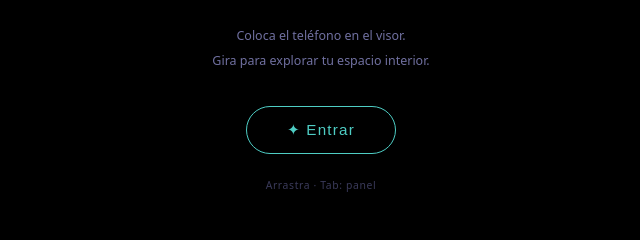
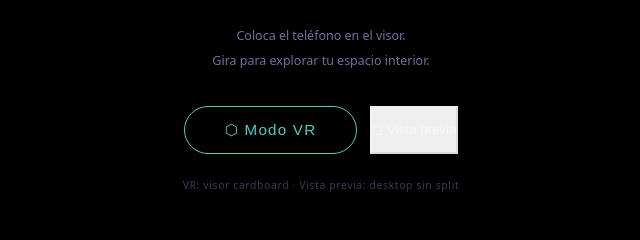
Before and after one commit to jeria88/mirrorwork, a Django app: template templates/vr/index.html in a window 1280 px wide. Shown: the part 337-577 px from the top of the page, without its empty margins (319-959 px from the left). Run offline with Django 5.2, Linux system fonts and the light colour scheme; the template is opened without the code that fills it, so the values that code supplies are empty; some libraries are stand-ins or nearby versions.

Commit message:
fix: VR hub — 3 bugs críticos de geometría y render
Bug 1 (panel invisible en cosmos):
  panelRig nunca seguía la posición de la cámara — cosmos tiene cámara
  en (0,22,95), panel quedaba a ~100u de distancia y era microscópico.
  Fix: panelRig.position.copy(camera.position) cada frame.

Bug 2 (efectos "paint" en desktop):
  StereoEffect divide la pantalla en 2, partículas a mitad de resolución.
  Fix: modo Vista previa (renderer.render sin split) + modo VR (StereoEffect).
  Dos botones en el overlay: ⬡ Modo VR / ◻ Vista previa.

Bug 3 (dock invisible, gaze nunca lo tocaba):
  dockGroup a y=-1.85 con radio 2.8 → ~33° abajo del horizonte, fuera
  del gaze natural. Fix: y=-0.9, radio 2.2, botones .56×.28 (era .42×.21),
  canvas 512×256 (era 256×128).

Co-Authored-By: Claude Sonnet 4.6 <noreply@anthropic.com>

```diff
--- a/templates/vr/index.html
+++ b/templates/vr/index.html
@@ -78,8 +78,11 @@
   <p class="ov-tag">MirrorWork VR</p>
   <h1 class="ov-name">Hola, {{ user_name }}</h1>
   <p class="ov-hint" id="ov-hint">Coloca el teléfono en el visor.<br>Gira para explorar tu espacio interior.</p>
-  <button id="btn-vr">✦ Entrar</button>
-  <p class="desk-hint" id="ov-desk">Arrastra · Tab: panel</p>
+  <div style="display:flex;gap:.8rem;justify-content:center;flex-wrap:wrap">
+    <button id="btn-vr">⬡ Modo VR</button>
+    <button id="btn-preview" style="border-color:rgba(255,255,255,.25);color:rgba(255,255,255,.5)">◻ Vista previa</button>
+  </div>
+  <p class="desk-hint" id="ov-desk">VR: visor cardboard · Vista previa: desktop sin split</p>
 </div>
 
 <a href="{% url 'dashboard' %}" id="btn-back">← Salir</a>
@@ -378,10 +381,10 @@ const PANEL_FRAG=`
   }`;
 const panelUnis={uTex:{value:panelTex},uReveal:{value:0.0},uT:{value:0.0}};
 const panelMat=new THREE.ShaderMaterial({uniforms:panelUnis,vertexShader:VERT,fragmentShader:PANEL_FRAG,transparent:true,side:THREE.DoubleSide});
-const panelMesh=new THREE.Mesh(new THREE.PlaneGeometry(4.8,2.4),panelMat);
+const panelMesh=new THREE.Mesh(new THREE.PlaneGeometry(3.8,1.9),panelMat); // ratio 2:1, ocupa ~60% FOV
 const panelRig=new THREE.Object3D();
 scene.add(panelRig); panelRig.add(panelMesh);
-panelMesh.position.set(0,-0.3,-3.2);
+panelMesh.position.set(0,0.1,-3.0); // 3 unidades frente, ligeramente sobre el centro
 
 let revealProgress=0, revealActive=false, revealFading=false;
 function startReveal(from=0){revealProgress=from;revealActive=true;}
@@ -569,14 +572,14 @@ const VR_SECTIONS = [
 ];
 let curSecIdx = 0;
 
-// Canvas por botón de dock
-const BTN_W=256, BTN_H=128;
+// Canvas por botón de dock — 512×256 para mejor legibilidad
+const BTN_W=512, BTN_H=256;
 VR_SECTIONS.forEach(sec => {
   sec.btnCanvas = document.createElement('canvas');
   sec.btnCanvas.width=BTN_W; sec.btnCanvas.height=BTN_H;
   sec.btnTex = new THREE.CanvasTexture(sec.btnCanvas);
   sec.btnMat = new THREE.MeshBasicMaterial({map:sec.btnTex, transparent:true, side:THREE.DoubleSide, depthWrite:false});
-  sec.btnMesh = new THREE.Mesh(new THREE.PlaneGeometry(.42,.21), sec.btnMat);
+  sec.btnMesh = new THREE.Mesh(new THREE.PlaneGeometry(.56,.28), sec.btnMat); // más grande
   sec.gazeTime = 0;
 });
 
@@ -603,15 +606,17 @@ function drawDockBtn(sec, progress=0, isActive=false){
 
 // Grupo del dock — hijo del panelRig, debajo del panel
 const dockGroup = new THREE.Group();
-dockGroup.position.set(0,-1.85,0);
+dockGroup.position.set(0,-0.9,0); // -0.9 = ~24° abajo, visible sin agachar la cabeza
 panelRig.add(dockGroup);
 
 const N_SEC=VR_SECTIONS.length;
-const SPREAD=1.05; // radianes totales del arco
+const SPREAD=1.15; // radianes totales del arco
+const DOCK_R=2.2;  // radio reducido para que los botones queden más cerca
 VR_SECTIONS.forEach((sec,i)=>{
   const angle=-SPREAD/2+(i/(N_SEC-1))*SPREAD;
-  sec.btnMesh.position.set(Math.sin(angle)*2.8,0,-Math.cos(angle)*2.8);
-  sec.btnMesh.lookAt(dockGroup.position); // mirando al centro
+  sec.btnMesh.position.set(Math.sin(angle)*DOCK_R,0,-Math.cos(angle)*DOCK_R);
+  // lookAt en espacio local del dockGroup: centro del arco
+  sec.btnMesh.lookAt(new THREE.Vector3(0,0,0));
   sec.btnMesh.userData.secIdx=i;
   dockGroup.add(sec.btnMesh);
   drawDockBtn(sec,0,i===0);
@@ -777,9 +782,12 @@ document.addEventListener('keydown',e=>{
   if(e.code==='Space'&&_aes==='psychedelic'){e.preventDefault();triggerFade((curPsychScene+1)%4);}
 });
 
-// ── Botón de entrada ──────────────────────────────────────────────────────
-document.getElementById('btn-vr').addEventListener('click',async()=>{
-  if(typeof DeviceOrientationEvent?.requestPermission==='function'){
+// ── Entrada ────────────────────────────────────────────────────────────────
+let _useEffect=true; // true=StereoEffect (VR), false=render normal (preview)
+
+async function enterVR(stereo){
+  _useEffect=stereo;
+  if(stereo && typeof DeviceOrientationEvent?.requestPermission==='function'){
     try{const r=await DeviceOrientationEvent.requestPermission();if(r!=='granted'){alert('Permiso denegado.');return;}}catch(e){}
   }
   document.getElementById('overlay').style.display    ='none';
@@ -787,11 +795,12 @@ document.getElementById('btn-vr').addEventListener('click',async()=>{
   document.getElementById('section-label').style.display='block';
   document.getElementById('vr-status').style.display  ='block';
   document.getElementById('reticle').style.display    ='block';
-  // Dibujar sección inicial (hub)
   drawHubPanel(); panelTex.needsUpdate=true;
   startReveal(0);
   requestAnimationFrame(loop);
-});
+}
+document.getElementById('btn-vr').addEventListener('click',()=>enterVR(true));
+document.getElementById('btn-preview').addEventListener('click',()=>enterVR(false));
 
 // ── Loop ──────────────────────────────────────────────────────────────────
 const _rigQ=new THREE.Quaternion();
@@ -830,10 +839,13 @@ function loop(ts){
   else{_eu.set(pitch,yaw,0,'YXZ');camera.quaternion.setFromEuler(_eu);}
 
   // Panel + dock siguen la cabeza
+  // posición: cámara exacta; rotación: lag suave (slerp)
+  panelRig.position.copy(camera.position);
   _rigQ.copy(camera.quaternion);
   panelRig.quaternion.slerp(_rigQ,.03);
 
-  effect.render(scene,camera);
+  if(_useEffect)effect.render(scene,camera);
+  else renderer.render(scene,camera);
 }
 </script>
 </body>
```
